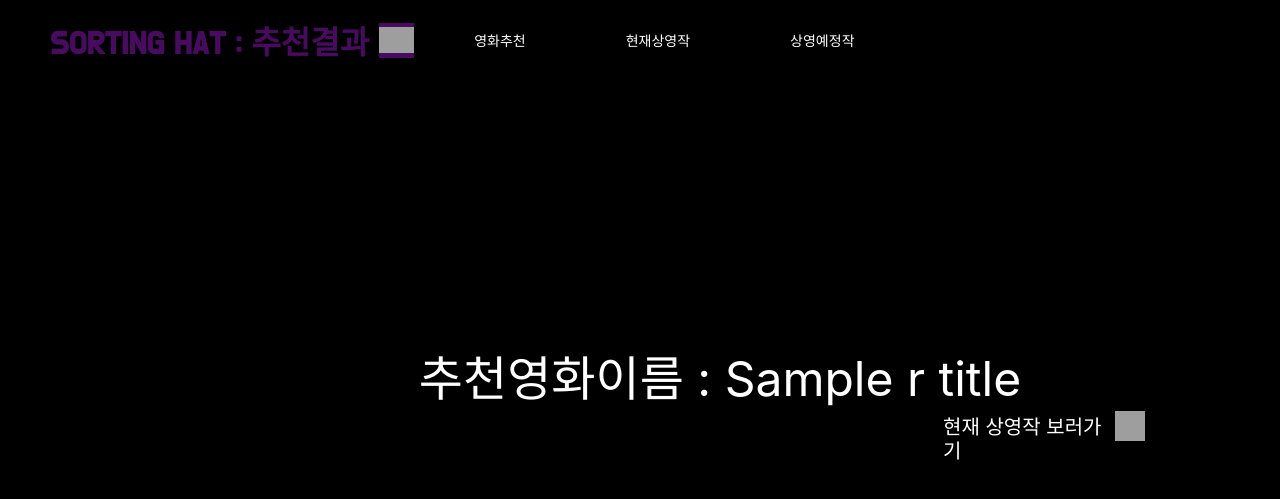
After one commit to HANGHAE99-Group-04-Study/Sorting_Hat, a Flask app: template templates/result.html in a window 1280 px wide; the page is wider, and only the part inside the window is pictured. The commit adds this page. Shown: the top 499 px of that part. Run offline with Flask 2, Linux system fonts and the light colour scheme; the template is opened without the code that fills it: most values are stand-ins (such as "Sample title", 1, 10 or a date in 2020); grey boxes are pictures that could not be loaded.

Commit message:
movie recommend

```diff
--- a/app.py
+++ b/app.py
@@ -1,9 +1,9 @@
-from flask import Flask, render_template, jsonify
+from flask import Flask, render_template, jsonify, request, redirect
 from pymongo import MongoClient
 app = Flask(__name__)
 
 import certifi, requests, os
-client = MongoClient(os.environ.get("MONGO"),tlsCAFile=certifi.where())
+client = MongoClient('mongodb+srv://Sorting_Hat_Read:Sorting_Hat_Read@cluster0.amhacid.mongodb.net/?retryWrites=true&w=majority',tlsCAFile=certifi.where())
 db = client.Sorting_Hat_Dev
 
 # movies_list = list(db.movies.find({}, {'_id': False}))
@@ -16,6 +16,29 @@ def home():
 @app.route('/recommend')
 def recommend():
     return render_template('recommend.html')
+
+@app.route('/recommend/calc', methods=["POST"])
+def recommend_calc():
+    movies_list = list(db.movies.find({'showing': 1}, {'_id': False}).sort('reviewer_star', -1))
+    rate_receive = int(request.form['give_rate'])
+    genre_receive = request.form.getlist('give_genre[]')
+
+    print(genre_receive, rate_receive)
+
+    for movie in movies_list:
+        print(movie)
+        if movie['age'] == '청소년 관람불가' and rate_receive < 3:
+            continue
+        elif movie['age'] == '15세 관람가' and rate_receive < 2:
+            continue
+        elif movie['age'] == '12세 관람가' and rate_receive < 1:
+            continue
+        else:
+            for m_genre in movie['genre']:
+                if genre_receive.count(m_genre) >= 1:
+                    print(movie['title'])
+                    return render_template('result.html', r_title=movie['title'])
+            return render_template('noresult.html')
 
 @app.route('/schedule')
 def scadule():
--- /dev/null
+++ b/templates/result.html
@@ -0,0 +1,78 @@
+<!DOCTYPE html>
+<html lang="en">
+<head>
+    <meta charset="UTF-8">
+    <title>SORTING HAT</title>
+    <link href="https://fonts.googleapis.com/css2?family=Do+Hyeon&display=swap" rel="stylesheet">
+    <link href="../static/head-bar.css" rel="stylesheet">
+
+    <style>
+        body {
+            background-color: black;
+            color: white;
+            font-size: 14px;
+        }
+
+        .txt {
+            position: absolute;
+            width: 1440px;
+            height: 60px;
+            left: 0px;
+            top: 350px;
+
+            font-family: 'Inter';
+            font-style: normal;
+            font-weight: 400;
+            font-size: 48px;
+            line-height: 58px;
+            text-align: center;
+
+            color: #FFFFFF;
+        }
+
+        .subtxt {
+            position: absolute;
+            width: 172px;
+            height: 24px;
+            left: 943px;
+            top: 415px;
+
+            font-family: 'Inter';
+            font-style: normal;
+            font-weight: 400;
+            font-size: 20px;
+            line-height: 24px;
+
+            color: #FFFFFF;
+        }
+
+        .con {
+            position: absolute;
+            width: 30px;
+            height: 30px;
+            left: 1115px;
+            top: 411px;
+
+            background-image: url("https://s3-alpha-sig.figma.com/img/3905/3641/8d2f9bc0e7986e42cf36cad46ee4345c?Expires=1661731200&Signature=EKEltRCVhvHBPn7KpAqGzhDBcafXTAKehOItqCH3seQQqYSKJpVVP5BCHmWJ~Xwz~ZA-prduAIpD2BfewnNhxrEi8ljTn1J3OXZRGO~HVb~MsGKCKTaXOQ4zwcFoPgASb7kJmDliTdwYQjsSFfLTyRiZZJKW4CIQ9RObWAuBeG7n7HEwTTn05q1POYFS6VAs70HhuFnVk9lcrBUctJsFIYAnnA0WtHzR99HlQlkf5XonF0HccdQyD9DtktWeXoDG9dFDQpwJad--cI~3gAX9hUZF4PXYle17O1faDviZaumqfgH3G7UvctZRzW9gQp4rFleKVCOSpo2DINUpbldLnA__&Key-Pair-Id=APKAINTVSUGEWH5XD5UA");
+            background-size: 30px;
+        }
+    </style>
+</head>
+<body>
+<!-- START HEAD BAR -->
+    <div class="head-bar">
+        <h1>SORTING HAT : 추천결과</h1>
+        <div class="hat-box"></div>
+        <a href="recommend">영화추천</a>
+        <a href="showing">현재상영작</a>
+        <a href="schedule">상영예정작</a>
+    </div>
+    <!-- END HEAD BAR-->
+    <div class="txt">추천영화이름 : {{r_title}}</div>
+    <div class="subtxt">현재 상영작 보러가기</div>
+
+    <a href="상영예정작 페이지 링크">
+        <div class="con"></div>
+    </a>
+</body>
+</html>
```
Also changed, not shown: templates/recommend.html (+31 -13 lines).
